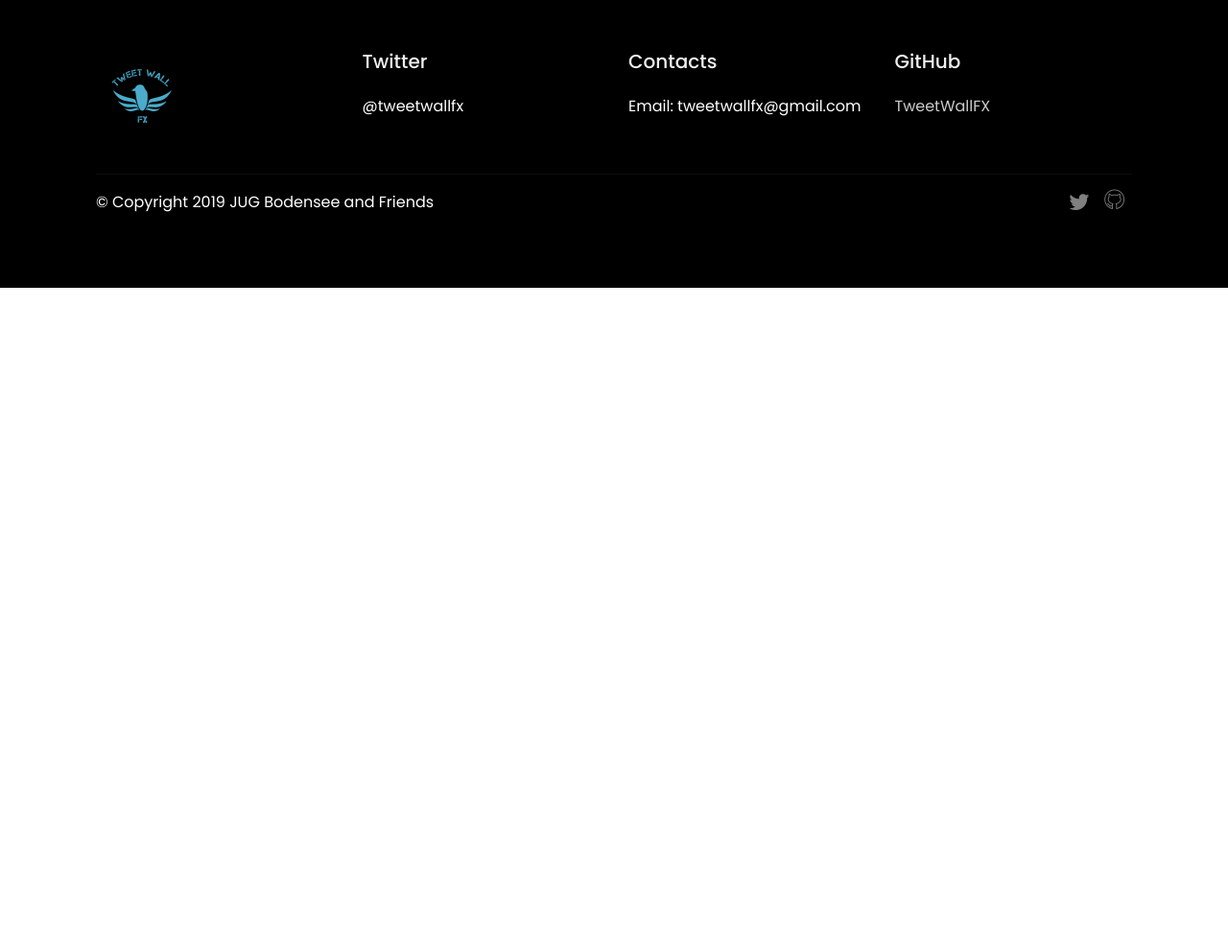
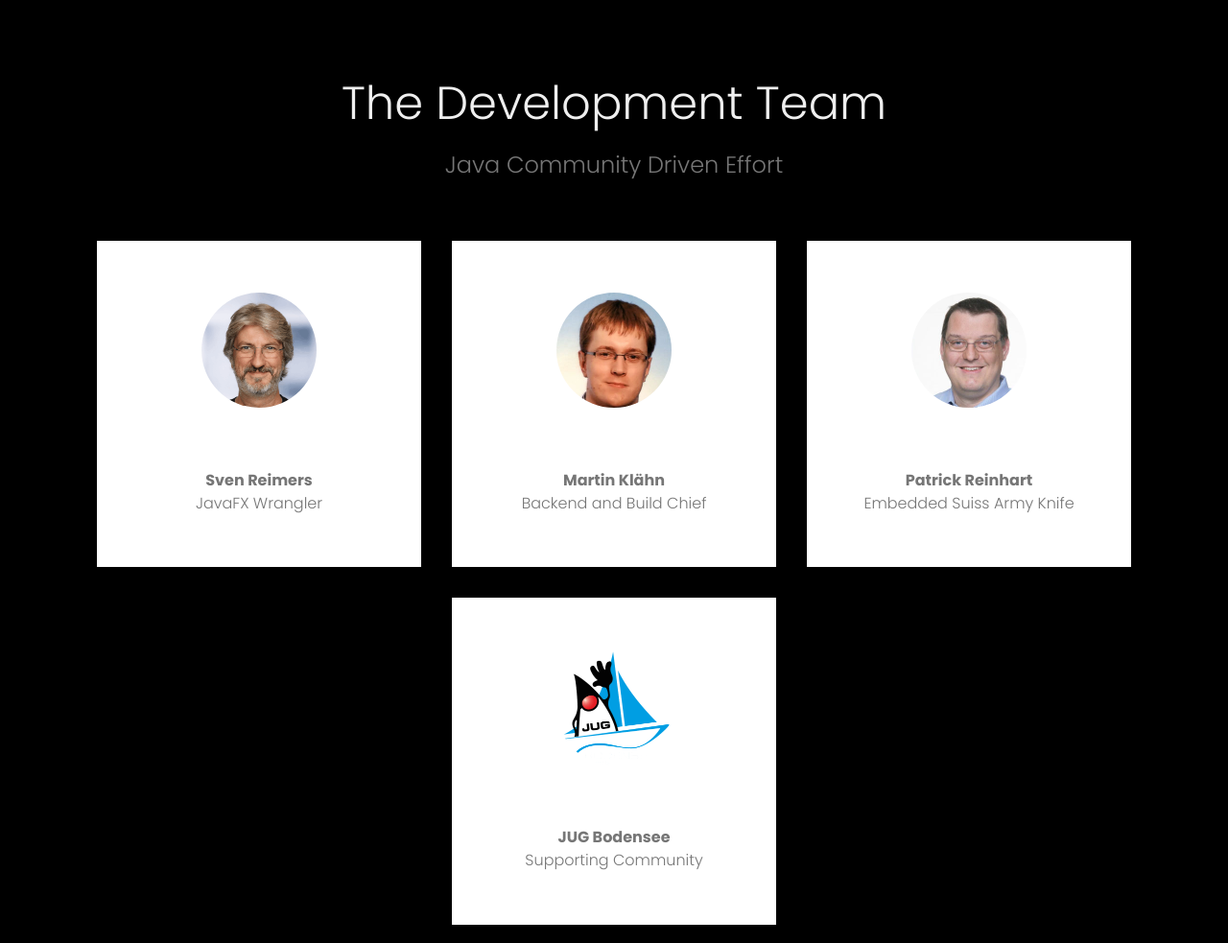
Before and after one commit to TweetWallFX/TweetWallFX.github.io, a plain HTML site: page index.html in a window 1280 px wide. Shown: the part 1494-2477 px from the top of the page at 96% size. Before the commit the page ends 1794 px from the top, so only its background shows below. Drawn offline with Linux system fonts and the light colour scheme; files whose address does not match are found by name; a web font is replaced by a local one.

Commit message:
Add development team

```diff
--- a/assets/mobirise/css/mbr-additional.css
+++ b/assets/mobirise/css/mbr-additional.css
@@ -1846,6 +1846,67 @@ body {
     -webkit-flex: 0 0 20%;
   }
 }
+.cid-rw81BmBMmh {
+  padding-top: 90px;
+  padding-bottom: 90px;
+  background-color: #000000;
+}
+.cid-rw81BmBMmh .mbr-section-subtitle {
+  color: #767676;
+}
+.cid-rw81BmBMmh .media-container-row {
+  -webkit-flex-wrap: wrap;
+  -ms-flex-wrap: wrap;
+  flex-wrap: wrap;
+}
+.cid-rw81BmBMmh .mbr-text {
+  color: #767676;
+}
+.cid-rw81BmBMmh .mbr-author-desc {
+  display: block;
+  color: #767676;
+}
+.cid-rw81BmBMmh .mbr-author-name {
+  color: #767676;
+}
+.cid-rw81BmBMmh .mbr-testimonial .panel-item {
+  background-color: #ffffff;
+}
+.cid-rw81BmBMmh .mbr-testimonial .card-block {
+  -webkit-flex-grow: 0;
+  flex-grow: 0;
+  padding: 2.4rem 2.4rem 0 2.4rem;
+}
+.cid-rw81BmBMmh .mbr-testimonial .card-block .testimonial-photo {
+  display: inline-block;
+  width: 120px;
+  height: 120px;
+  margin-bottom: 1.6rem;
+  overflow: hidden;
+  border-radius: 50%;
+}
+.cid-rw81BmBMmh .mbr-testimonial .card-block .testimonial-photo img {
+  width: 100%;
+  min-width: 100%;
+  min-height: 100%;
+}
+.cid-rw81BmBMmh .mbr-testimonial .card-footer {
+  padding-bottom: 2.4rem;
+  border-top: 0;
+  padding-top: 1rem;
+  word-wrap: break-word;
+  word-break: break-word;
+  background: none;
+}
+@media (max-width: 300px) {
+  .cid-rw81BmBMmh .testimonial-photo {
+    width: 100% !important;
+    height: auto !important;
+  }
+}
+.cid-rw81BmBMmh H2 {
+  color: #efefef;
+}
 .cid-qTkAaeaxX5 {
   padding-top: 60px;
   padding-bottom: 60px;
--- a/index.html
+++ b/index.html
@@ -60,7 +60,7 @@
     </nav>
 </section>
 
-<section class="engine"><a href="https://mobirise.info/y">html site templates</a></section><section class="cid-qTkA127IK8 mbr-fullscreen mbr-parallax-background" id="header2-1">
+<section class="engine"><a href="https://mobirise.info/u">bootstrap html templates</a></section><section class="cid-qTkA127IK8 mbr-fullscreen mbr-parallax-background" id="header2-1">
 
 
 
@@ -143,6 +143,97 @@
                     </div>
                 </div>
             </div>
+
+
+        </div>
+    </div>
+</section>
+
+<section class="testimonials1 cid-rw81BmBMmh" id="testimonials1-8">
+
+
+
+
+    <div class="container">
+        <div class="media-container-row">
+            <div class="title col-12 align-center">
+                <h2 class="pb-3 mbr-fonts-style display-2">
+                    The Development Team</h2>
+                <h3 class="mbr-section-subtitle mbr-light pb-3 mbr-fonts-style display-5">Java Community Driven Effort</h3>
+            </div>
+        </div>
+    </div>
+
+    <div class="container pt-3 mt-2">
+        <div class="media-container-row">
+            <div class="mbr-testimonial p-3 align-center col-12 col-md-6 col-lg-4">
+                <div class="panel-item p-3">
+                    <div class="card-block">
+                        <div class="testimonial-photo">
+                            <img src="assets/images/sven-240x283.png" alt="" title="">
+                        </div>
+                        <p class="mbr-text mbr-fonts-style display-7"></p>
+                    </div>
+                    <div class="card-footer">
+                        <div class="mbr-author-name mbr-bold mbr-fonts-style display-7">
+                             Sven Reimers</div>
+                        <small class="mbr-author-desc mbr-italic mbr-light mbr-fonts-style display-7">
+                               JavaFX Wrangler</small>
+                    </div>
+                </div>
+            </div>
+
+            <div class="mbr-testimonial p-3 align-center col-12 col-md-6 col-lg-4">
+                <div class="panel-item p-3">
+                    <div class="card-block">
+                        <div class="testimonial-photo">
+                            <img src="assets/images/mklaehn-profilepicture4-240x365.jpg" alt="" title="">
+                        </div>
+                        <p class="mbr-text mbr-fonts-style display-7"></p>
+                    </div>
+                    <div class="card-footer">
+                        <div class="mbr-author-name mbr-bold mbr-fonts-style display-7">
+                             Martin Klähn</div>
+                        <small class="mbr-author-desc mbr-italic mbr-light mbr-fonts-style display-7">
+                               Backend and Build Chief</small>
+                    </div>
+                </div>
+            </div>
+
+            <div class="mbr-testimonial p-3 align-center col-12 col-md-6 col-lg-4">
+                <div class="panel-item p-3">
+                    <div class="card-block">
+                        <div class="testimonial-photo">
+                            <img src="assets/images/kpd-7rxt-400x400-240x240.jpg" alt="" title="">
+                        </div>
+                        <p class="mbr-text mbr-fonts-style display-7"></p>
+                    </div>
+                    <div class="card-footer">
+                        <div class="mbr-author-name mbr-bold mbr-fonts-style display-7">Patrick Reinhart</div>
+                        <small class="mbr-author-desc mbr-italic mbr-light mbr-fonts-style display-7">
+                               Embedded Suiss Army Knife</small>
+                    </div>
+                </div>
+            </div>
+
+            <div class="mbr-testimonial p-3 align-center col-12 col-md-6 col-lg-4">
+                <div class="panel-item p-3">
+                    <div class="card-block">
+                        <div class="testimonial-photo">
+                            <img src="assets/images/jug-bodensee-logo-weiss-gross-240x236.png" alt="" title="">
+                        </div>
+                        <p class="mbr-text mbr-fonts-style display-7"></p>
+                    </div>
+                    <div class="card-footer">
+                        <div class="mbr-author-name mbr-bold mbr-fonts-style display-7">
+                             JUG Bodensee</div>
+                        <small class="mbr-author-desc mbr-italic mbr-light mbr-fonts-style display-7">
+                               Supporting Community</small>
+                    </div>
+                </div>
+            </div>
+
+
 
 
         </div>
```
Also changed, not shown: assets/images/hashes.json (+1 -1 lines), assets/images/jug-bodensee-logo-weiss-gross-240x236.png (added), assets/images/kpd-7rxt-400x400-240x240.jpg (added), assets/images/mklaehn-profilepicture4-240x365.jpg (added), assets/images/sven-240x283.png (added).
